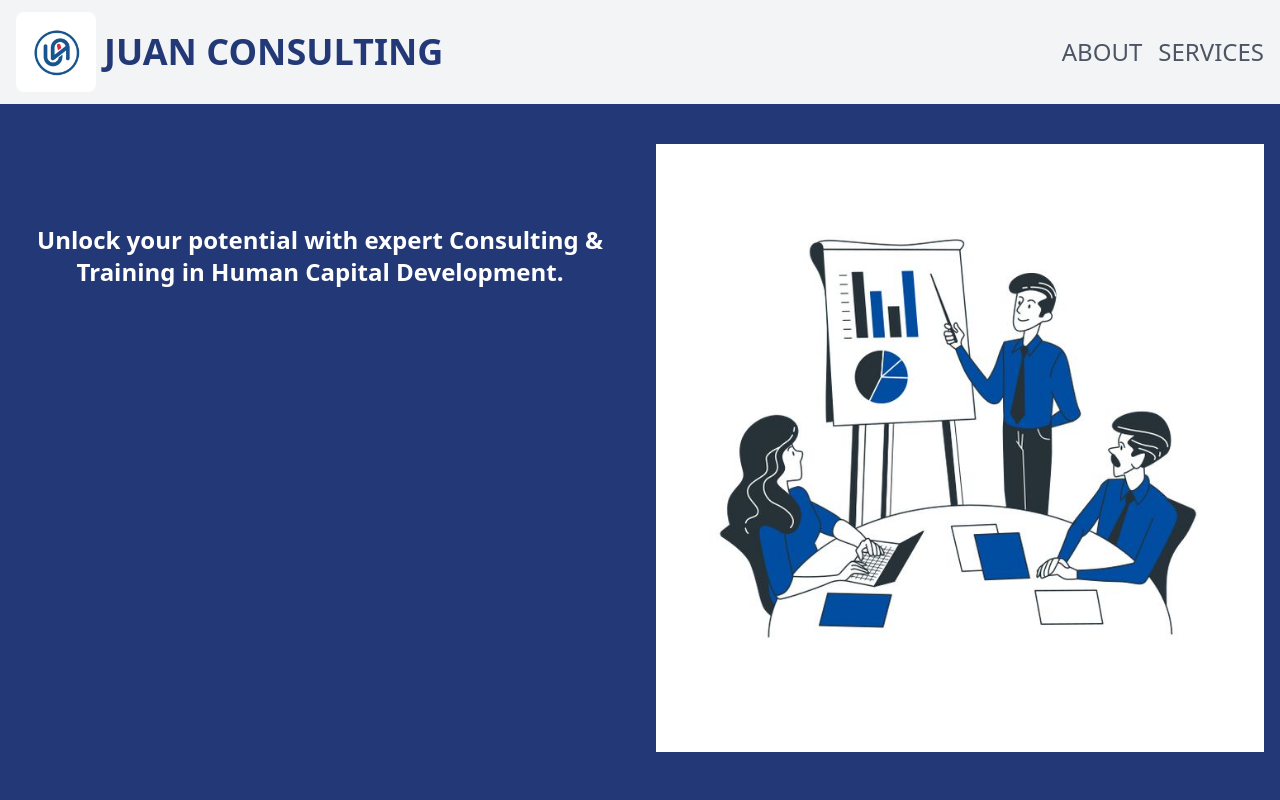
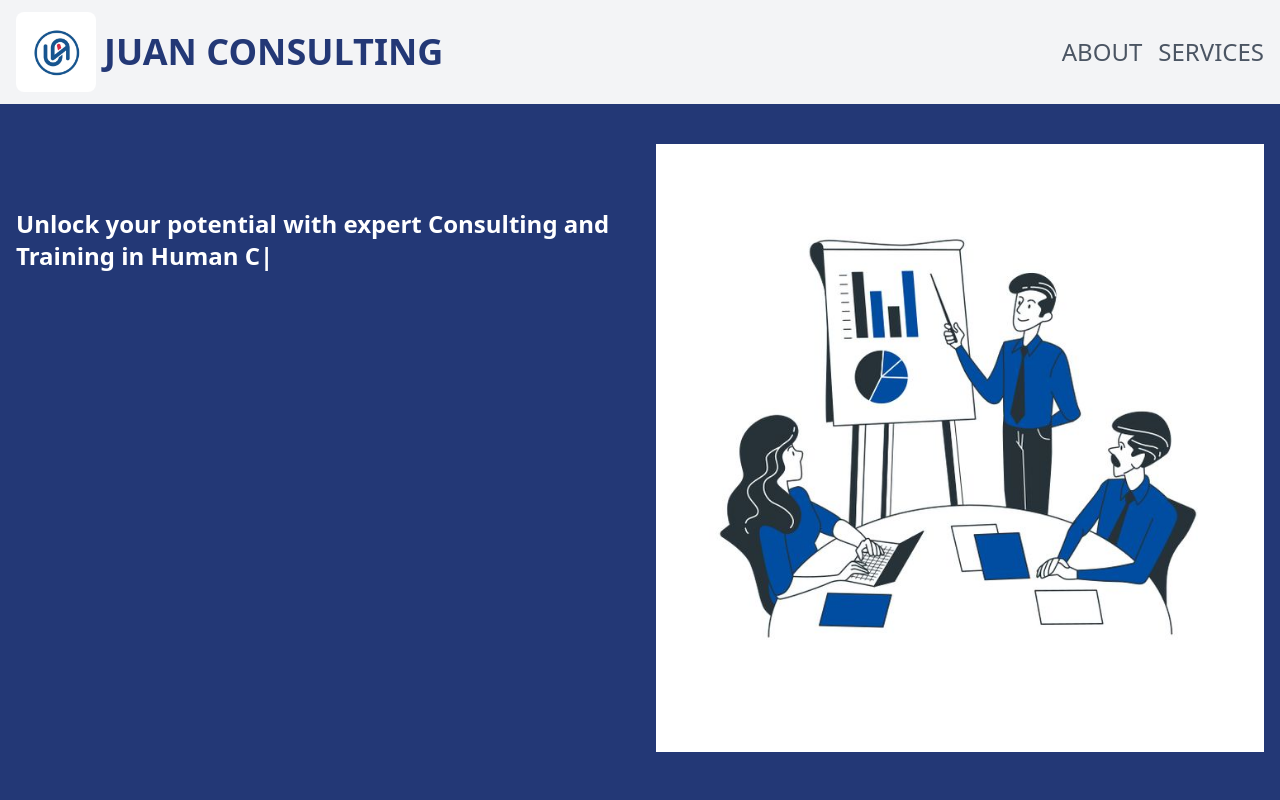
Before and after one commit to Daviz8/uche-Juan-consulting-ui, a React (Vite) app in the folder client/uche-juan-consulting-ui/: page / in a window 1280 px wide. Shown: the top 800 px of the page. Built offline with nearby package versions, Linux system fonts and the light colour scheme.

Commit message:
Added a typing animation to the homepage

```diff
--- a/client/uche-juan-consulting-ui/package.json
+++ b/client/uche-juan-consulting-ui/package.json
@@ -13,7 +13,8 @@
     "flowbite-react": "^0.10.2",
     "react": "^18.3.1",
     "react-dom": "^18.3.1",
-    "react-router-dom": "^6.28.0"
+    "react-router-dom": "^6.28.0",
+    "react-type-animation": "^3.2.0"
   },
   "devDependencies": {
     "@eslint/js": "^9.15.0",
--- a/client/uche-juan-consulting-ui/src/components/About.jsx
+++ b/client/uche-juan-consulting-ui/src/components/About.jsx
@@ -29,7 +29,7 @@
               {/* About Content */}
               <div className="flex-1">
                 <h1 className="text-4xl font-bold text-blue-900 mb-4 text-center md:text-left"> Juan Consulting </h1>
-                <p className="text-md md:text-lg text-blue-900 font-serif font-bold">
+                <p className="text-md md:text-lg text-black font-serif font-bold">
                 Juan Consulting is a premier training, consulting, and human capital development firm that is dedicated to empowering executives, staff, and youth in leadership, relationship management, and personal development.<br/><br/>
 
 We inspire, impact, and influence individuals from diverse backgrounds to uncover their potential and excel in their areas of expertise, enabling them to dominate their fields.<br/><br/>
@@ -55,7 +55,7 @@
 
               {/* Bio Content */}
               <div className="flex-1">
-                <p className="text-md md:text-lg font-bold font-serif text-blue-800">
+                <p className="text-md md:text-lg font-bold font-serif text-black">
                   Uche Juan Augustine is a trained Petroleum Engineer and the Africa Sales Director of Unicat Catalyst
                   in the United States.
                   <br />
--- a/client/uche-juan-consulting-ui/src/components/HomePage.jsx
+++ b/client/uche-juan-consulting-ui/src/components/HomePage.jsx
@@ -1,7 +1,7 @@
 import { useState } from 'react';
 import './App.css';
 import quotes from './Quotes';
-
+import { TypeAnimation } from 'react-type-animation';
 
 
 function HomePage() {
@@ -111,12 +111,44 @@
       </nav>
 
       <div className="container bg-blue-900 mx-auto px-4 py-10">
-        <div className="grid md:grid-cols-2 gap-8">
+        <div className="grid md:grid-cols-2 gap-8 ">
           {/* Left Section */}
-          <div>
-            <h1 className="text-center my-20 md:my-20 sm:my-20 text-2xl text-white font-bold">
-              Unlock your potential with expert Consulting & Training in Human Capital
-              Development.
+          <div className="py-16">
+            <h1>
+            <TypeAnimation
+      sequence={[
+        // Same substring at the start will only be typed out once, initially
+        'Unlock your potential with expert Consulting and Training in Human Capital Development.',
+       1000,
+
+        'Empower yourself with Leadership and Relationship Management skills.',
+     1000,
+
+
+        'Forge fulfilling relationships and happy homes.',
+     1000,
+
+        'Discover your purpose and rise to prominence in your chosen domain.',
+     1000,
+
+        'Make a significant impact on a global scale.',
+     1000,
+
+        'Join us today to become a powerful contributor to society.',
+     1000,
+
+        'Juan Consulting - Empowering you to dominate your field.',
+        100,
+
+
+      ]}
+
+      wrapper="span"
+      className="text-center my-20 md:my-20 sm:my-20 text-2xl text-white font-bold"
+      speed={150}
+
+      repeat={Infinity}
+    />
             </h1>
           </div>
 
```
Also changed, not shown: 1 other file (tests, documents, lock files or other folders).
